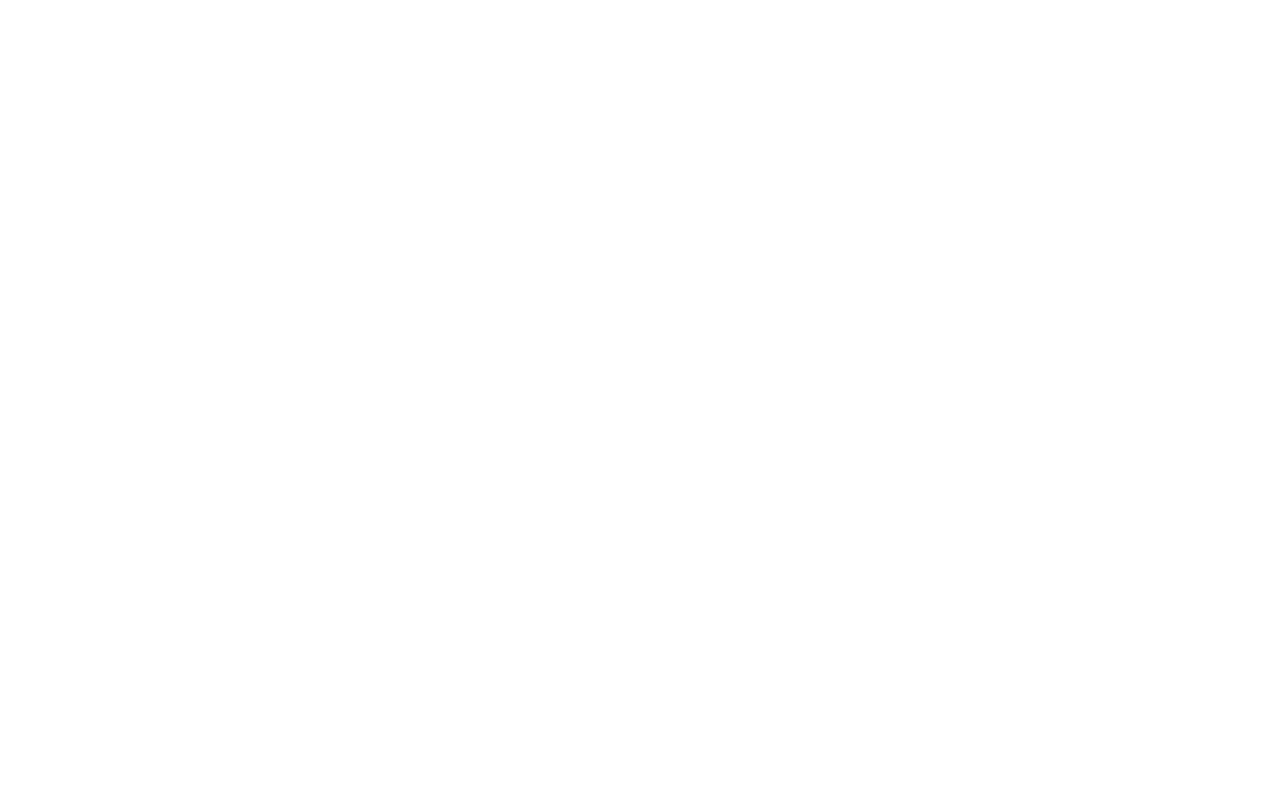
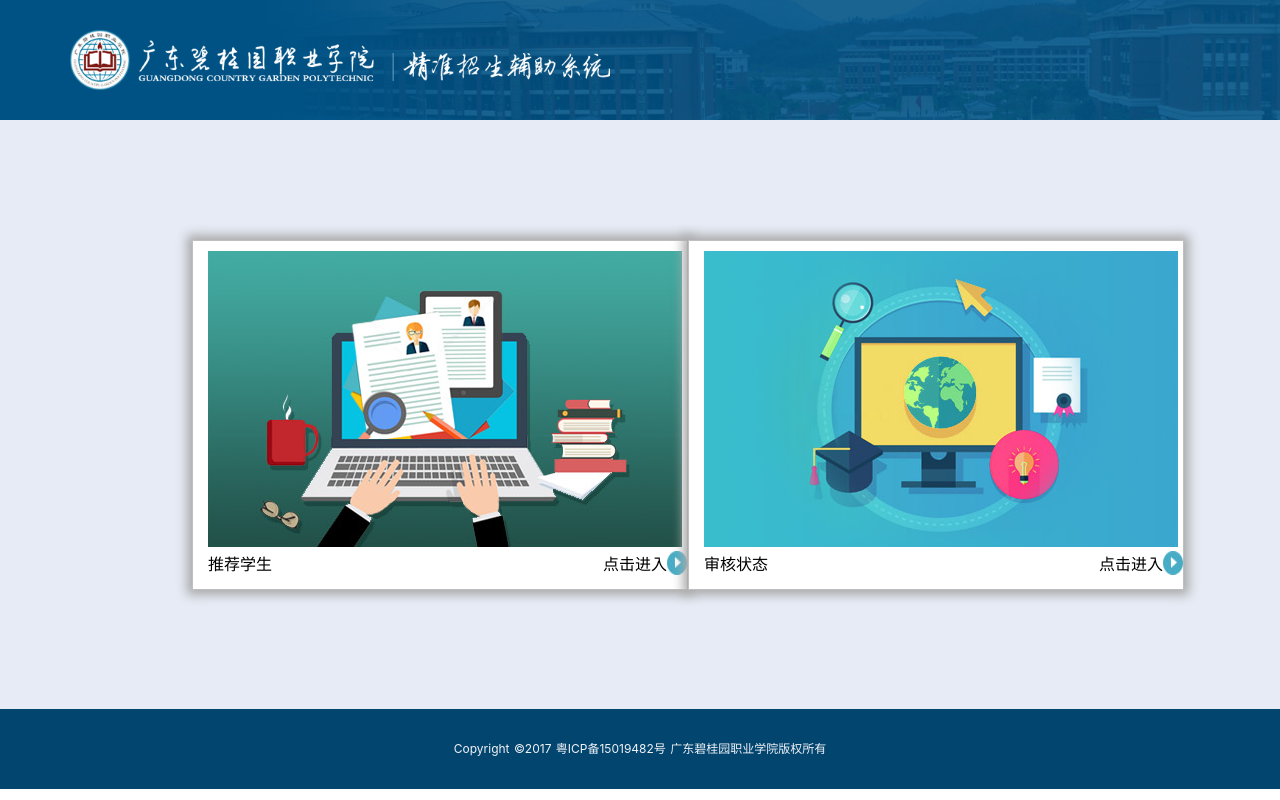
Before and after one commit to 7-squad/secondproject, a Nuxt app: page /home_center in a window 1280 px wide. Before the commit this address had no page. Built offline with nearby package versions, Linux system fonts and the light colour scheme.

Commit message:
杨丽明登录后首页提交

```diff
--- /dev/null
+++ b/pages/home_center.vue
@@ -0,0 +1,82 @@
+<template>
+  <div>
+    <Clientheader />
+   <el-container>
+
+  <div class="main">
+    <div class="container">
+     <div class="left">
+<img src="../images/首页_03.png">
+<div class="tx">
+<p>推荐学生</p>
+<div class="text">
+<p>点击进入</p><img src="../images/首页_10.png"></div>
+</div>
+</div>
+
+
+
+ <div class="right">
+<img src="../images/首页_05.png">
+<div class="tx">
+<p>审核状态</p>
+<div class="text">
+<p>点击进入</p><img src="../images/首页_10.png"></div>
+</div>
+</div>
+
+    </div>
+  </div>
+
+</el-container>
+    <Clientfooter />
+  </div>
+</template>
+<style lang = "less" scoped>
+  .el-main {
+    background-color: #E9EEF3;
+    color: #333;
+    text-align: center;
+    height: 550px;
+  }
+  .main {
+  width: 100%;
+  height: 589px;
+  background-color:#e6ebf5;
+    display: flex;
+ align-items: center;
+ justify-content: center;
+  /* // justify-content:space-around; */
+}
+.container {
+  margin: 0 auto;
+
+display: flex;
+width: 70%;
+  justify-content:space-between;
+}
+.left,.right{
+  height: 350px;
+  width: 504px;
+  background: #ffffff;
+  border:1px solid #BFBFBF;
+  box-shadow:0px 0px  10px 5px #aaa;
+}
+
+.left>img,.right>img{
+  margin-top: 10px;
+  margin-left: 15px;
+}
+.tx{
+   width: 494px;
+  display: flex;
+  justify-content:space-between;
+}
+.tx>p{
+  margin-left:15px;
+}
+
+.text{
+display: flex;
+}
+</style>
```
